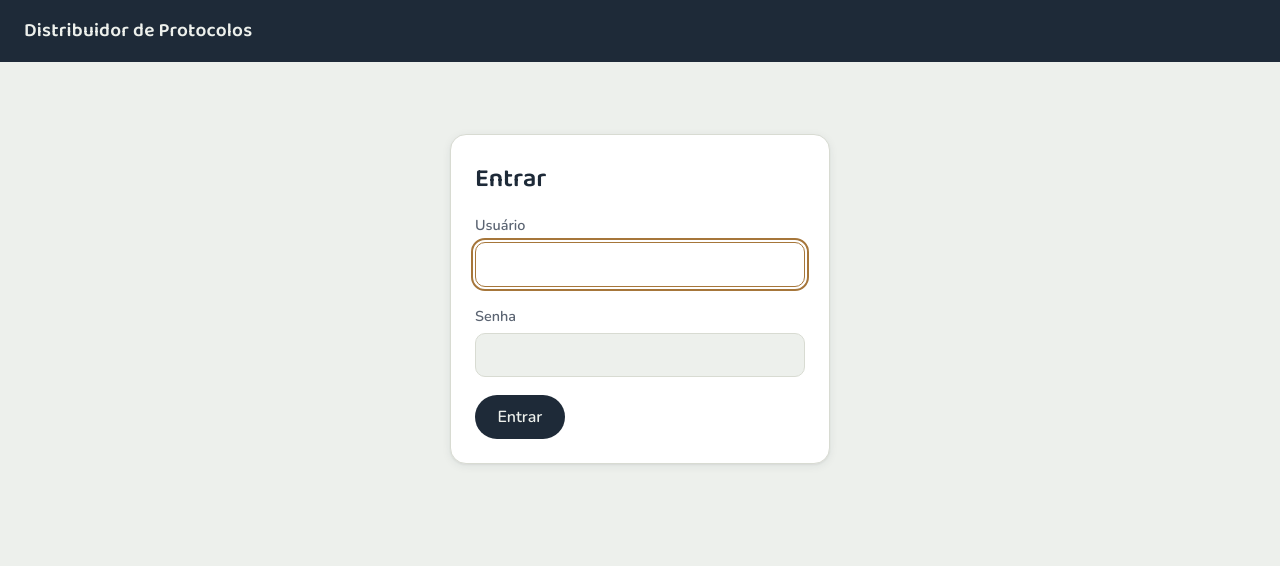
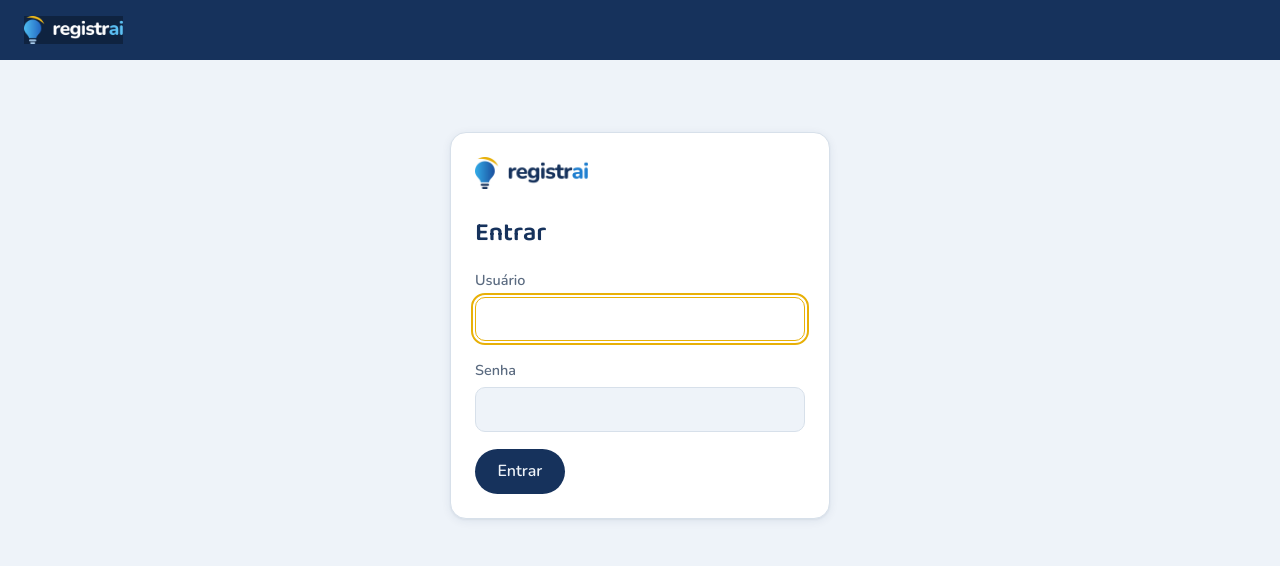
Before and after one commit to jokacschier-byte/delegador, a Django app: page /contas/login/ in a window 1280 px wide. Shown: the top 566 px of the page. Run offline with Django 5.2, Linux system fonts and the light colour scheme.

Commit message:
Aplica a identidade visual da marca registrai
Substitui a paleta antiga pelas cores oficiais (azul-marinho #16325C,
dourado #E8B007, fundo #EEF3F9) e insere os logos reais (horizontal
claro no cabeçalho escuro, horizontal escuro no card de login) no app
e no Django Admin, com favicon em múltiplas resoluções.
Co-Authored-By: Claude Sonnet 5 <noreply@anthropic.com>
Claude-Session: https://claude.ai/code/session_01XbNm9gQqupQqwP6cHZkcdA

```diff
--- a/saas/config/settings.py
+++ b/saas/config/settings.py
@@ -126,6 +126,7 @@ USE_TZ = True
 # https://docs.djangoproject.com/en/5.2/howto/static-files/
 
 STATIC_URL = "static/"
+STATICFILES_DIRS = [BASE_DIR / "static"]
 
 # Default primary key field type
 # https://docs.djangoproject.com/en/5.2/ref/settings/#default-auto-field
--- a/saas/nucleo/admin.py
+++ b/saas/nucleo/admin.py
@@ -11,8 +11,8 @@ from django.contrib import admin
 
 from .models import Cartorio, Escrevente, Ferias, Grupo, Natureza, Perfil, Protocolo
 
-admin.site.site_header = "Distribuidor de Protocolos"
-admin.site.site_title = "Distribuidor de Protocolos"
+admin.site.site_header = "registrai"
+admin.site.site_title = "registrai"
 admin.site.index_title = "Configurações"
 
 
--- a/saas/nucleo/templates/nucleo/base.html
+++ b/saas/nucleo/templates/nucleo/base.html
@@ -3,29 +3,33 @@
 <head>
     <meta charset="UTF-8">
     <meta name="viewport" content="width=device-width, initial-scale=1">
-    <title>{% block titulo %}Distribuidor de Protocolos{% endblock %}</title>
+    <title>{% block titulo %}registrai{% endblock %}</title>
+    <link rel="icon" type="image/x-icon" href="{% static 'marca/favicon.ico' %}">
+    <link rel="icon" type="image/png" sizes="32x32" href="{% static 'marca/favicon-32.png' %}">
+    <link rel="apple-touch-icon" sizes="180x180" href="{% static 'marca/apple-touch-icon.png' %}">
     <link rel="preconnect" href="https://fonts.googleapis.com">
     <link rel="preconnect" href="https://fonts.gstatic.com" crossorigin>
     <link href="https://fonts.googleapis.com/css2?family=Baloo+2:wght@500;600;700&family=Nunito:wght@400;500;600;700&display=swap" rel="stylesheet">
     <style>
         :root {
-            --tinta: #1E2A38;
-            --tinta-forte: #141E29;
-            --papel: #EDF0EC;
+            /* Paleta da marca registrai */
+            --tinta: #16325C;
+            --tinta-forte: #0E2342;
+            --papel: #EEF3F9;
             --papel-elevado: #FFFFFF;
-            --linha: #D8DBD2;
-            --carimbo: #A6763A;
-            --carimbo-fundo: #F3EADC;
+            --linha: #D7E0EA;
+            --carimbo: #E8B007;
+            --carimbo-fundo: #FBF0D6;
             --erro: #8B3A2E;
             --erro-fundo: #F5E7E4;
             --sucesso: #2F6E52;
             --sucesso-fundo: #E4EEE8;
-            --texto: #1E2A38;
-            --texto-suave: #5B6472;
+            --texto: #16325C;
+            --texto-suave: #5B6B80;
             --raio: 16px;
             --raio-pequeno: 10px;
             --raio-pilula: 999px;
-            --sombra: 0 2px 10px rgba(30, 42, 56, 0.07), 0 1px 2px rgba(30, 42, 56, 0.06);
+            --sombra: 0 2px 10px rgba(22, 50, 92, 0.08), 0 1px 2px rgba(22, 50, 92, 0.06);
         }
 
         * { box-sizing: border-box; }
@@ -63,10 +67,13 @@
         }
 
         header .marca {
-            font-family: "Baloo 2", "Nunito", sans-serif;
-            font-size: 1.2rem;
-            font-weight: 600;
-            letter-spacing: 0.01em;
+            display: flex;
+            align-items: center;
+            line-height: 0;
+        }
+
+        header .marca img {
+            display: block;
         }
 
         header nav {
@@ -383,6 +390,12 @@
             margin: 3rem auto 0;
         }
 
+        .logo-login {
+            display: block;
+            height: 32px;
+            margin-bottom: 1.5rem;
+        }
+
         .erro-campo {
             color: var(--erro);
             font-size: 0.85rem;
@@ -408,7 +421,9 @@
 </head>
 <body>
     <header>
-        <span class="marca">Distribuidor de Protocolos</span>
+        <a href="{% url 'dashboard' %}" class="marca">
+            <img src="{% static 'marca/logo-horizontal-claro.png' %}" alt="registrai" height="28">
+        </a>
         {% if user.is_authenticated %}
         <nav>
             <a href="{% url 'dashboard' %}" class="{% if request.resolver_match.url_name == 'dashboard' %}ativo{% endif %}">Painel</a>
--- a/saas/nucleo/templates/registration/login.html
+++ b/saas/nucleo/templates/registration/login.html
@@ -1,7 +1,9 @@
 {% extends "nucleo/base.html" %}
+{% load static %}
 {% block titulo %}Entrar{% endblock %}
 {% block conteudo %}
 <div class="cartao cartao-entrar">
+    <img src="{% static 'marca/logo-horizontal-escuro.png' %}" alt="registrai" class="logo-login">
     <h1>Entrar</h1>
     <form method="post">
         {% csrf_token %}
```
Also changed, not shown: saas/templates/admin/base_site.html (+19 -17 lines), saas/static/marca/apple-touch-icon.png (added), saas/static/marca/favicon-32.png (added), saas/static/marca/favicon.ico (added), saas/static/marca/icone-192.png (added), saas/static/marca/icone-512.png (added), saas/static/marca/logo-horizontal-claro.png (added), saas/static/marca/logo-horizontal-escuro.png (added).
